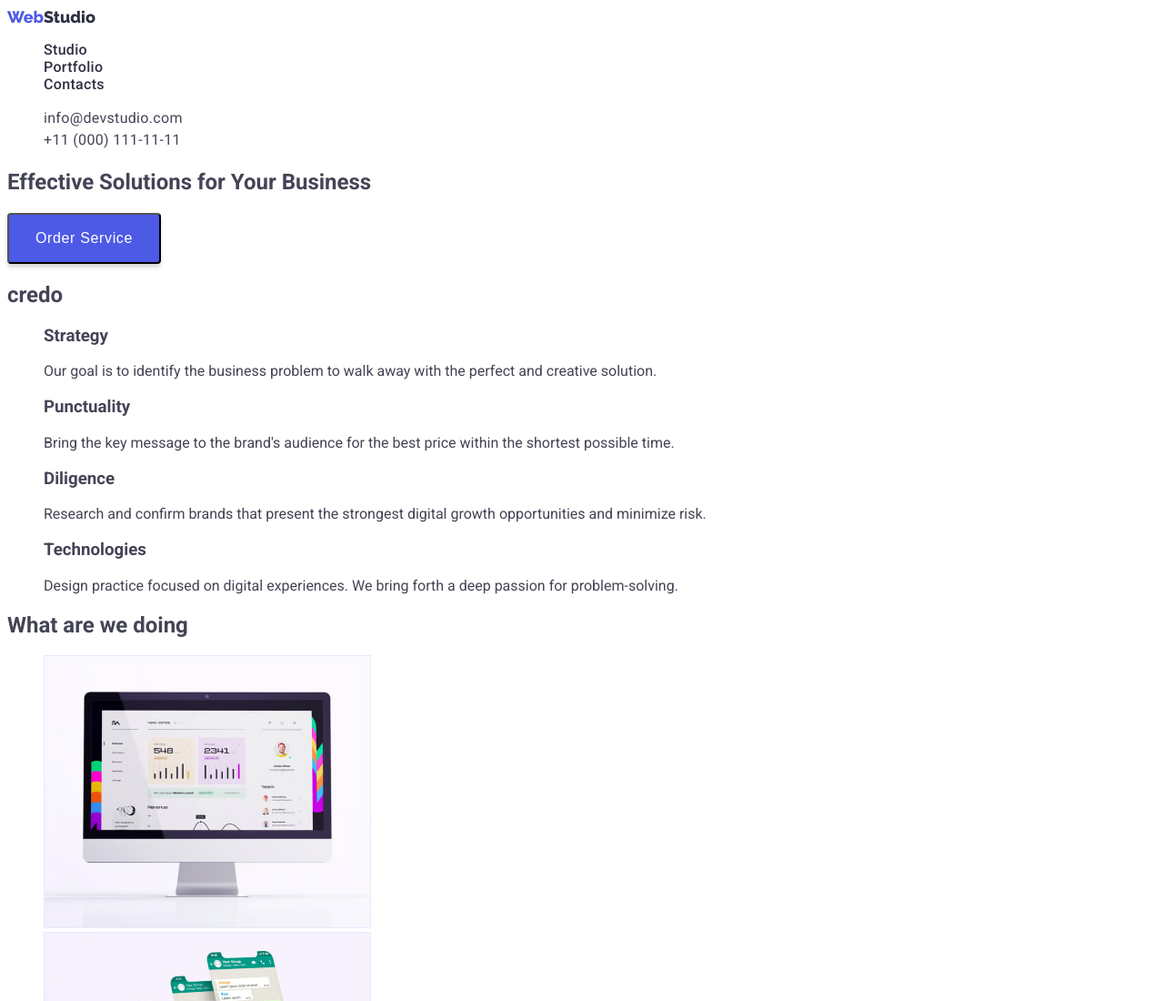
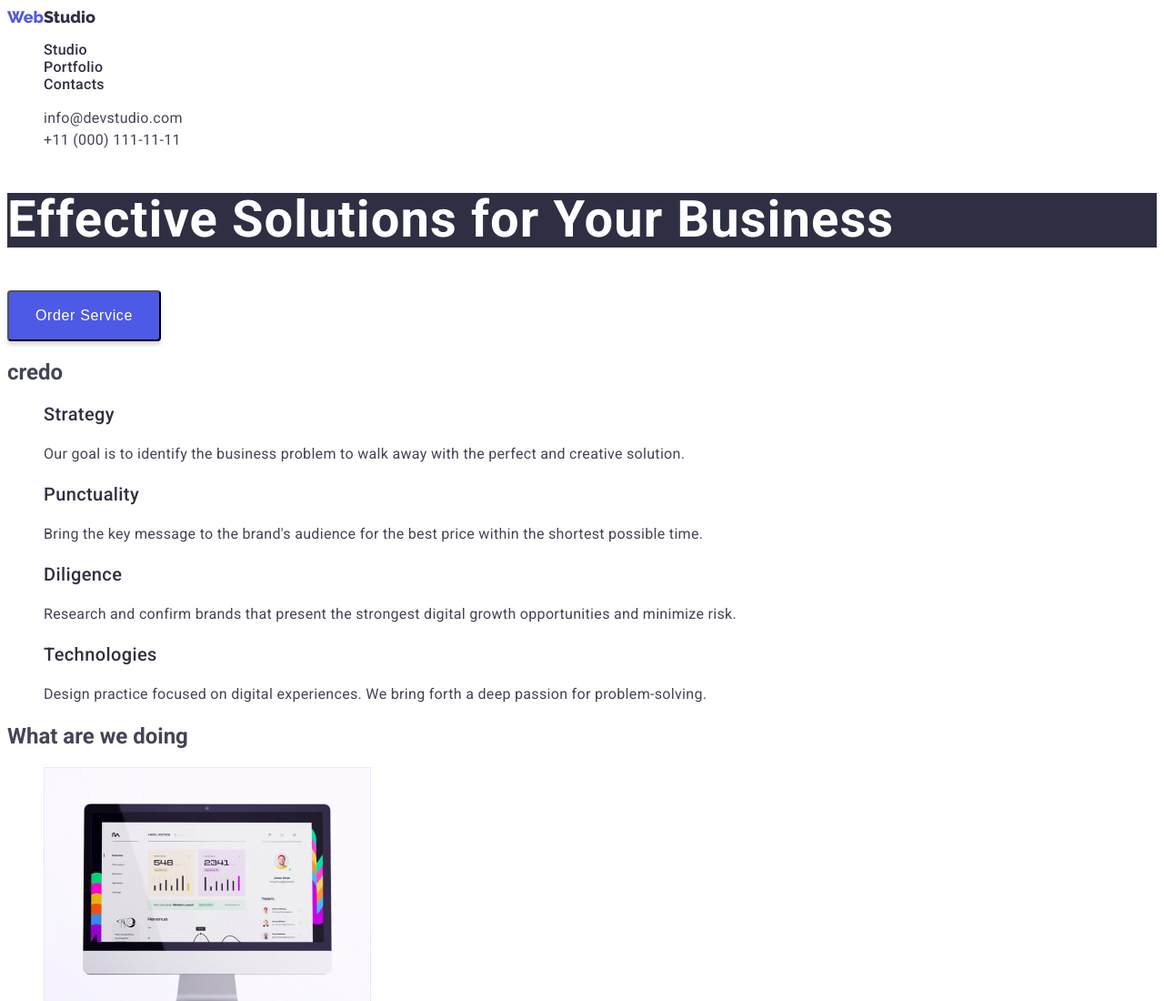
Before and after one commit to AVasilaki/goit-markup-hw-02, a plain HTML site: page index.html in a window 1280 px wide. Shown: the top 1100 px of the page at 91% size. Drawn offline with Linux system fonts and the light colour scheme.

Commit message:
css
стилі на головній

```diff
--- a/css/styles.css
+++ b/css/styles.css
@@ -1,19 +1,28 @@
+/* змінні */
 :root {
   --btn-color: #4d5ae5;
+  /* головний колір тексту заданий у body */
   --main-text-color: #434455;
+  /* головний колір фону заданий у body */
   --background-color: #ffffff;
   --font-femily: 'Roboto';
   --nav-link-color: #2e2f42;
   /* колір активних посилань у шапці і кнопки на герої */
   --nav-link-hover: #404bbf;
 }
+/* глобальні для баді */
 .body {
   color: #434455;
   background-color: #ffffff;
   font-family: 'Roboto';
 }
+/* списки */
 .list {
   list-style: none;
+}
+/* посилання */
+.link {
+  text-decoration: none;
 }
 /* шапка посилання */
 .nav-link {
@@ -30,12 +39,9 @@
 .nav-link:focus {
   color: #404bbf;
 }
-
+/* кнопки */
 .button {
-  font-weight: 500;
-  font-size: 26px;
-  line-height: 24px;
-  color: #4d5ae5;
+  cursor: pointer;
 }
 /* кнопка замовлень на головній сторінці */
 .order-btn {
@@ -54,9 +60,8 @@
   /* WHITE */
   color: #ffffff;
 }
-.link {
-  text-decoration: none;
-}
+
+/* логотип */
 .logo {
   font-family: 'Raleway';
   font-weight: 800;
@@ -84,3 +89,32 @@
 .contacts-link:focus {
   color: #404bbf;
 }
+/* виділяє поточну сторінку в меню навігації */
+.link.nav-link.carrent {
+  color: #404bbf;
+}
+/* заголовки */
+.title.main-title {
+  font-weight: 700;
+  font-size: 56px;
+  line-height: 1.07;
+
+  letter-spacing: 0.02em;
+
+  /* WHITE */
+  color: #ffffff;
+  background-color: #2e2f42;
+}
+.title.studio-titles {
+  font-weight: 500;
+  font-size: 20px;
+  line-height: 1.2;
+  color: #2e2f42;
+  letter-spacing: 0.02em;
+}
+/* параграфи */
+.text {
+  font-size: 16px;
+  line-height: 1.5;
+  letter-spacing: 0.02em;
+}
--- a/index.html
+++ b/index.html
@@ -58,38 +58,38 @@
       <!--HERO-->
 
       <section>
-        <h1>Effective Solutions for Your Business</h1>
+        <h1 class="title main-title">Effective Solutions for Your Business</h1>
         <!-- кнопка замовлень -->
-        <button class="order-btn" type="button">Order Service</button>
+        <button class="button order-btn" type="button">Order Service</button>
       </section>
       <!-- section1 -->
       <section>
         <h2>credo</h2>
         <ul class="list">
-          <li>
-            <h3>Strategy</h3>
-            <p>
+          <li class="item">
+            <h3 class="title studio-titles">Strategy</h3>
+            <p class="text">
               Our goal is to identify the business problem to walk away with the
               perfect and creative solution.
             </p>
           </li>
-          <li>
-            <h3>Punctuality</h3>
-            <p>
+          <li class="item">
+            <h3 class="title studio-titles">Punctuality</h3>
+            <p class="text">
               Bring the key message to the brand's audience for the best price
               within the shortest possible time.
             </p>
           </li>
-          <li>
-            <h3>Diligence</h3>
-            <p>
+          <li class="item">
+            <h3 class="title studio-titles">Diligence</h3>
+            <p class="text">
               Research and confirm brands that present the strongest digital
               growth opportunities and minimize risk.
             </p>
           </li>
-          <li>
-            <h3>Technologies</h3>
-            <p>
+          <li class="item">
+            <h3 class="title studio-titles">Technologies</h3>
+            <p class="text">
               Design practice focused on digital experiences. We bring forth a
               deep passion for problem-solving.
             </p>
```
Also changed, not shown: portfolio.html (+3 -1 lines).
